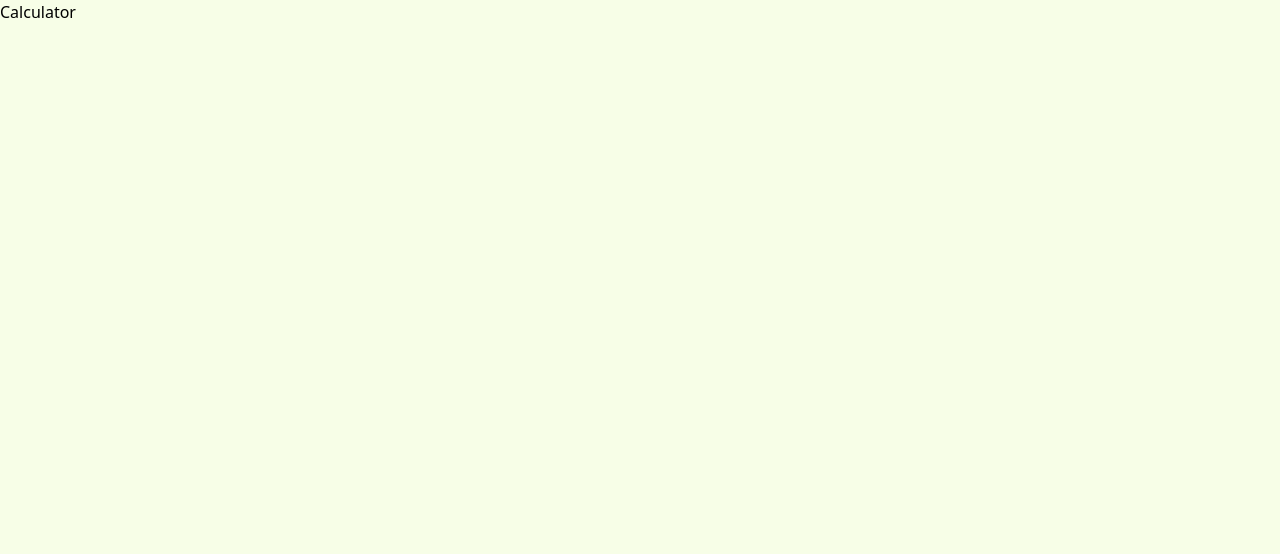
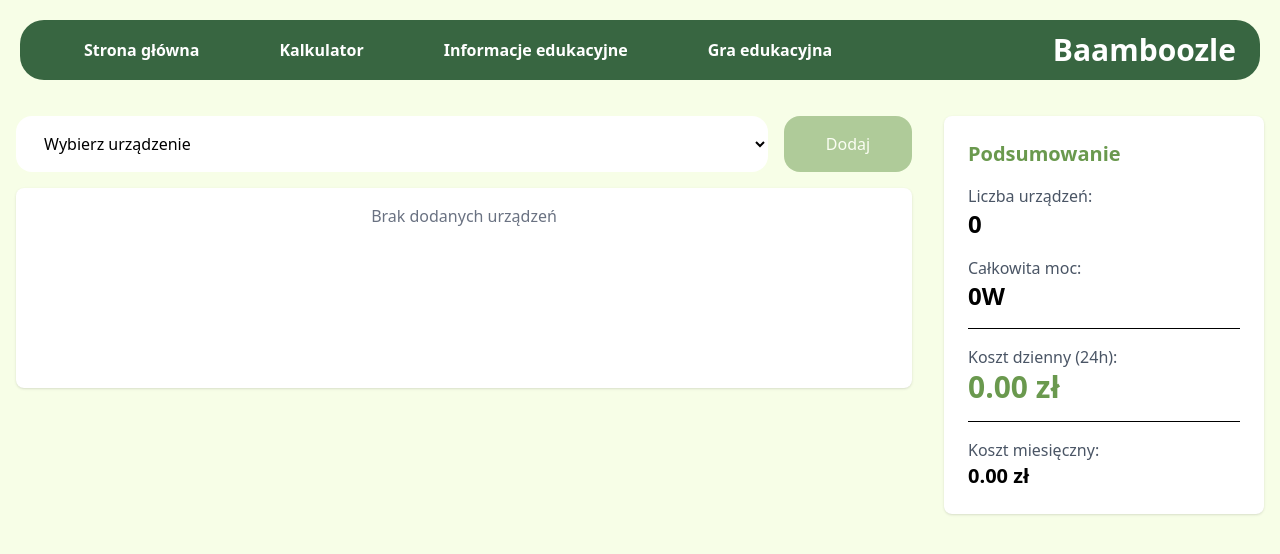
Before and after one commit to Yume24/ko-ciuszkon-2025, a Next.js app: page /calculator in a window 1280 px wide. Shown: the top 554 px of the page. Built offline with nearby package versions, Linux system fonts and the light colour scheme.

Commit message:
KALKULATOR

```diff
--- a/src/app/calculator/page.js
+++ b/src/app/calculator/page.js
@@ -1,7 +1,139 @@
-export default function calculator() {
+"use client";
+
+import { useState } from 'react';
+import Navbar from "@/app/components/Navbar";
+
+export default function Calculator() {
+    const data = [
+        {type:"Telewizor", value:100},
+        {type:"Żarówka LED", value:10},
+        {type:"Laptop", value:50},
+        {type:"Klimatyzacja", value:1500}
+    ];
+
+    const [selectedDevice, setSelectedDevice] = useState("");
+    const [devicesList, setDevicesList] = useState([]);
+
+    const handleAddDevice = () => {
+        if (!selectedDevice) return;
+
+        const selected = data.find(item => item.type === selectedDevice);
+        if (selected) {
+            setDevicesList([...devicesList, selected]);
+            setSelectedDevice("");
+        }
+    };
+
+    const removeDevice = (index) => {
+        const newList = [...devicesList];
+        newList.splice(index, 1);
+        setDevicesList(newList);
+    };
+
+    const calculateTotalCost = () => {
+        const kWhPrice = 1.23;
+        const hoursPerDay = 24;
+        const totalWattage = devicesList.reduce((sum, device) => sum + device.value, 0);
+        const totalKWh = (totalWattage * hoursPerDay) / 1000;
+        return (totalKWh * kWhPrice).toFixed(2);
+    };
+
     return (
-        <>
-            <h1>Calculator</h1>
-        </>
+        <div>
+            <header>
+                <Navbar />
+            </header>
+            <div className="flex flex-row gap-8 max-w-7xl mx-auto p-4">
+                <div className="flex-1 grid grid-cols-[2fr_1fr]  grid-rows-[auto_1fr] gap-4 items-start">
+                    <div className="col-span-2 flex gap-4 rounded-2xl">
+                        <select
+                            value={selectedDevice}
+                            onChange={(e) => setSelectedDevice(e.target.value)}
+                            className="flex-1 bg-white px-6 py-4 rounded-2xl"
+                        >
+                            <option value="">Wybierz urządzenie</option>
+                            {data.map((item) => (
+                                <option key={item.type} value={item.type}>
+                                    {item.type} ({item.value}W)
+                                </option>
+                            ))}
+                        </select>
+                        <button
+                            onClick={handleAddDevice}
+                            disabled={!selectedDevice}
+                            className="w-32 bg-[var(--asparagus)] text-white px-4 py-4 rounded-2xl hover:bg-green-700 disabled:opacity-50 disabled:cursor-not-allowed"
+                        >
+                            Dodaj
+                        </button>
+                    </div>
+
+                    {/* Tabela - col-span-2 */}
+                    <div className="col-span-2 bg-white rounded-lg shadow overflow-hidden min-h-[200px]">
+                        {devicesList.length > 0 ? (
+                            <table className="w-full">
+                                <thead>
+                                <tr className="bg-gray-100">
+                                    <th className="text-left p-3">Urządzenie</th>
+                                    <th className="text-right p-3">Moc (W)</th>
+                                    <th className="text-right p-3">Akcje</th>
+                                </tr>
+                                </thead>
+                                <tbody>
+                                {devicesList.map((device, index) => (
+                                    <tr key={index} className="border-b hover:bg-gray-50">
+                                        <td className="p-3">{device.type}</td>
+                                        <td className="text-right p-3">{device.value}W</td>
+                                        <td className="text-right p-3">
+                                            <button
+                                                onClick={() => removeDevice(index)}
+                                                className="text-red-500 hover:text-red-700"
+                                            >
+                                                Usuń
+                                            </button>
+                                        </td>
+                                    </tr>
+                                ))}
+                                </tbody>
+                            </table>
+                        ) : (
+                            <p className="p-4 text-gray-500 flex justify-center mt-0">Brak dodanych urządzeń</p>
+                        )}
+                    </div>
+                </div>
+
+                {/* Panel podsumowania - po prawej stronie */}
+                <div className="w-80 bg-white p-6 rounded-lg shadow h-fit sticky top-4">
+                    <h3 className="font-bold text-xl mb-4 text-[var(--asparagus)]">Podsumowanie</h3>
+
+                    <div className="space-y-4">
+                        <div>
+                            <p className="text-gray-600">Liczba urządzeń:</p>
+                            <p className="text-2xl font-bold">{devicesList.length}</p>
+                        </div>
+
+                        <div>
+                            <p className="text-gray-600">Całkowita moc:</p>
+                            <p className="text-2xl font-bold">
+                                {devicesList.reduce((sum, device) => sum + device.value, 0)}W
+                            </p>
+                        </div>
+
+                        <div className="pt-4 border-t">
+                            <p className="text-gray-600">Koszt dzienny (24h):</p>
+                            <p className="text-3xl font-bold text-[var(--asparagus)]">
+                                {calculateTotalCost()} zł
+                            </p>
+                        </div>
+
+                        <div className="pt-4 border-t">
+                            <p className="text-gray-600">Koszt miesięczny:</p>
+                            <p className="text-xl font-semibold">
+                                {(calculateTotalCost() * 30).toFixed(2)} zł
+                            </p>
+                        </div>
+                    </div>
+                </div>
+            </div>
+        </div>
     );
 }
```
